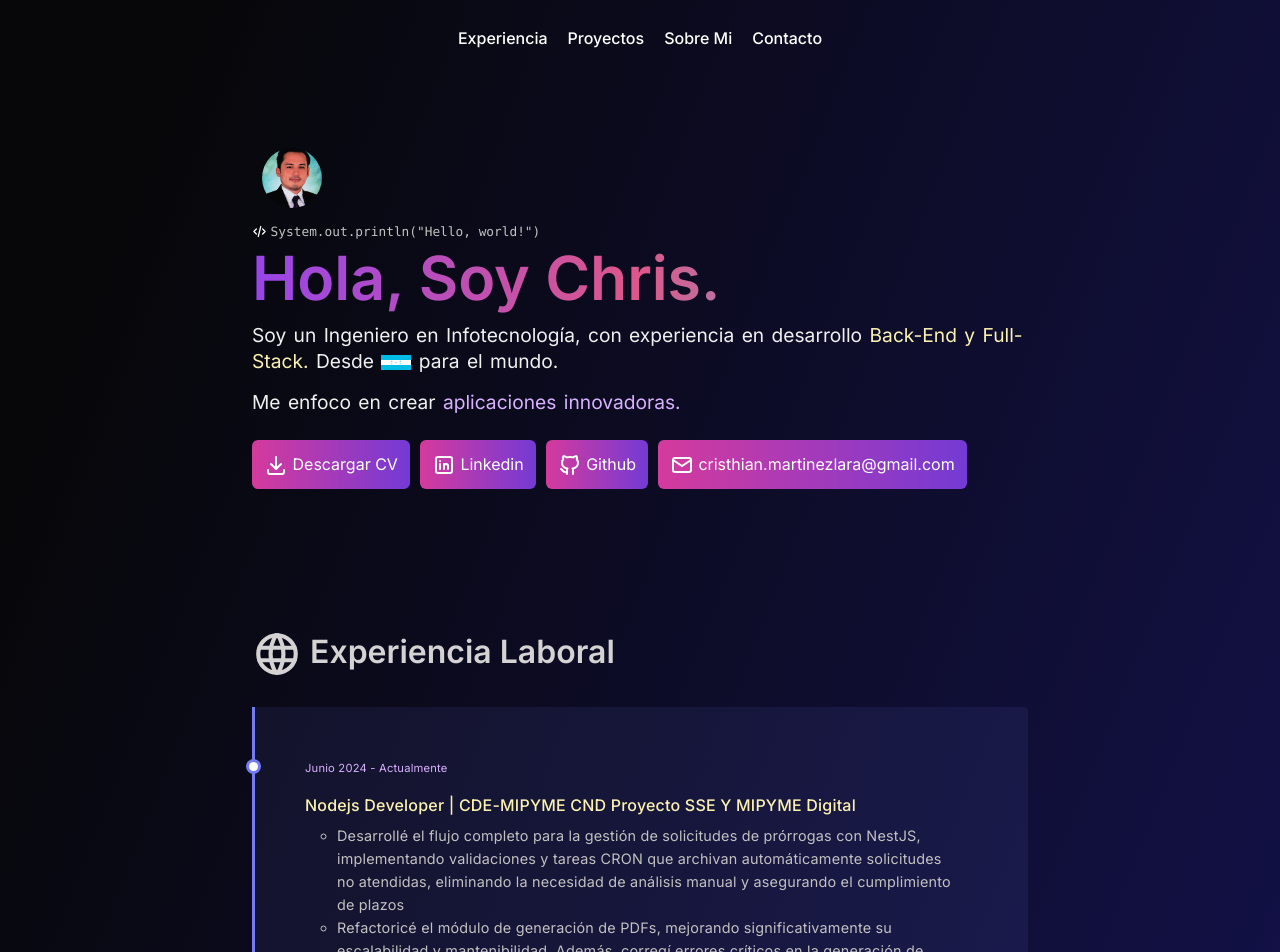
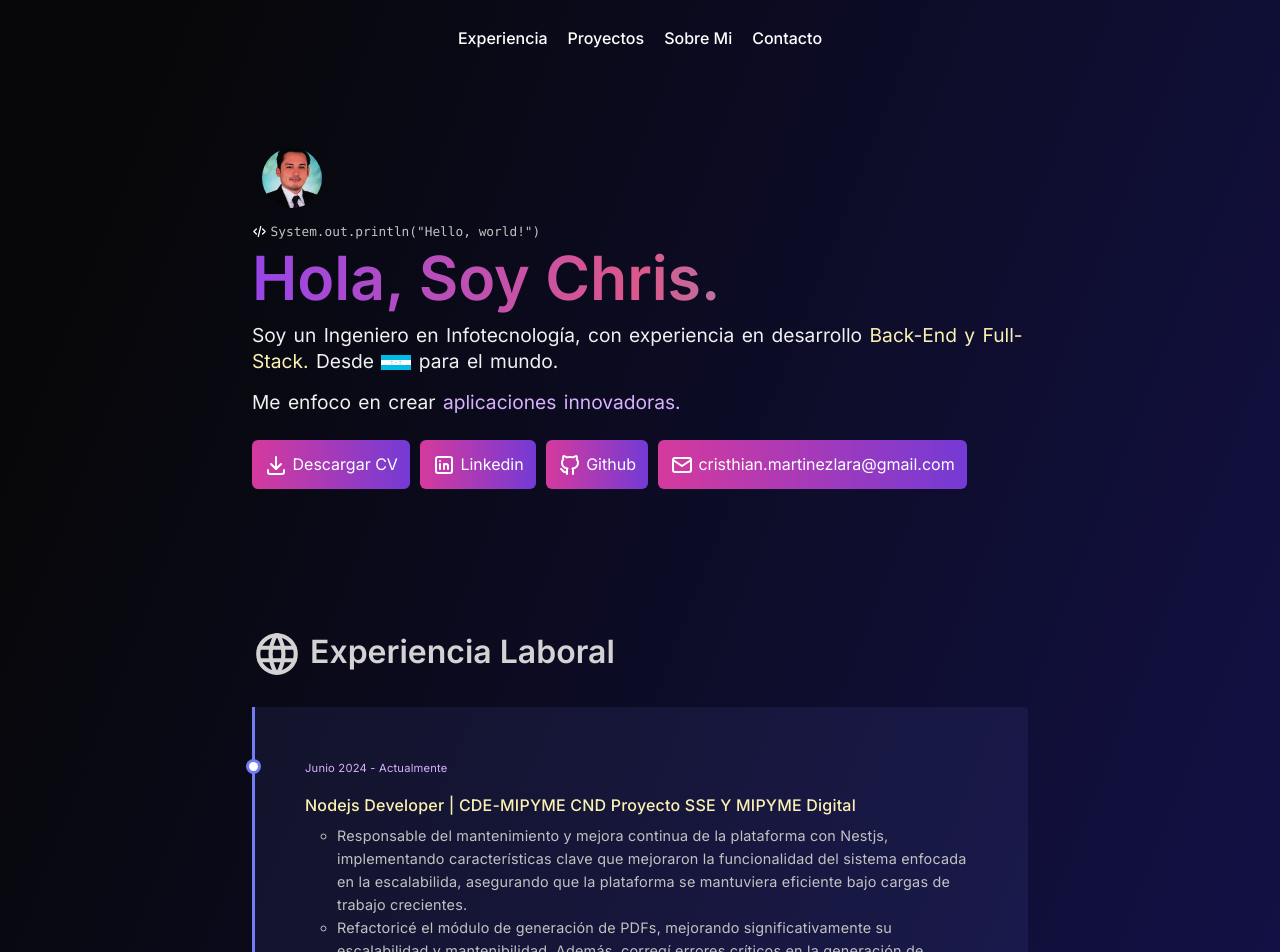
Before and after one commit to chrxsdev/chrisjosuedev-portfolio, a React (Vite) app: page / in a window 1280 px wide. Shown: the top 952 px of the page. Built offline with nearby package versions, Linux system fonts and the light colour scheme.

Commit message:
work experiencie in CDE updated

```diff
--- a/src/data/workExperience.js
+++ b/src/data/workExperience.js
@@ -3,7 +3,7 @@ export const workExperience = [
     date: 'Junio 2024 - Actualmente',
     job: 'Nodejs Developer | CDE-MIPYME CND Proyecto SSE Y MIPYME Digital',
     description: [
-      `Desarrollé el flujo completo para la gestión de solicitudes de prórrogas con NestJS, implementando validaciones y tareas CRON que archivan automáticamente solicitudes no atendidas, eliminando la necesidad de análisis manual y asegurando el cumplimiento de plazos`,
+      `Responsable del mantenimiento y mejora continua de la plataforma con Nestjs, implementando características clave que mejoraron la funcionalidad del sistema enfocada en la escalabilida, asegurando que la plataforma se mantuviera eficiente bajo cargas de trabajo crecientes.`,
       `Refactoricé el módulo de generación de PDFs, mejorando significativamente su escalabilidad y mantenibilidad. Además, corregí errores críticos en la generación de documentos y códigos QR.`,
       `Implementé mejoras en los endpoints, optimizando las consultas a la base de datos y reduciendo los tiempos de carga en un 80%.`,
     ],
```
